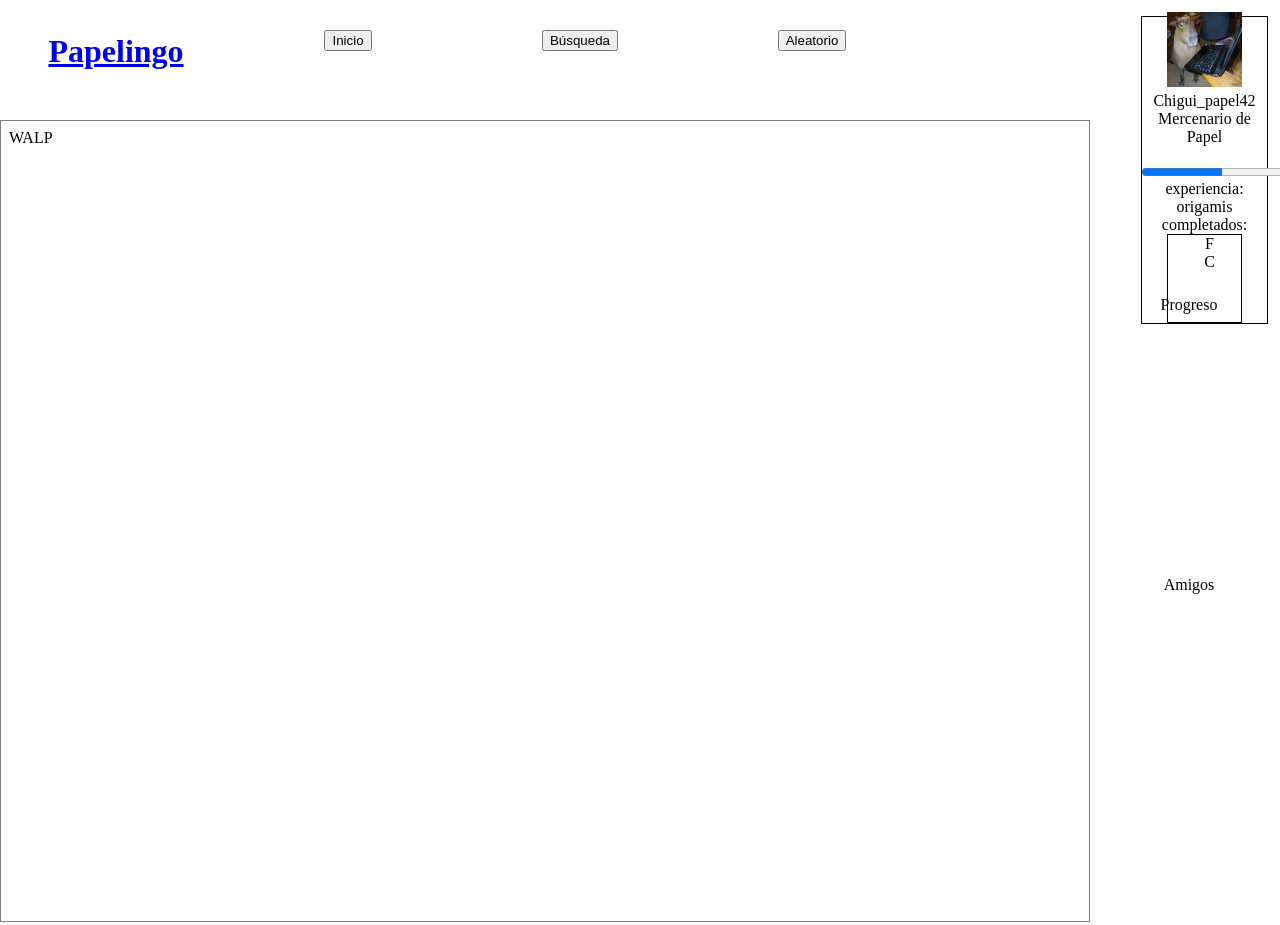
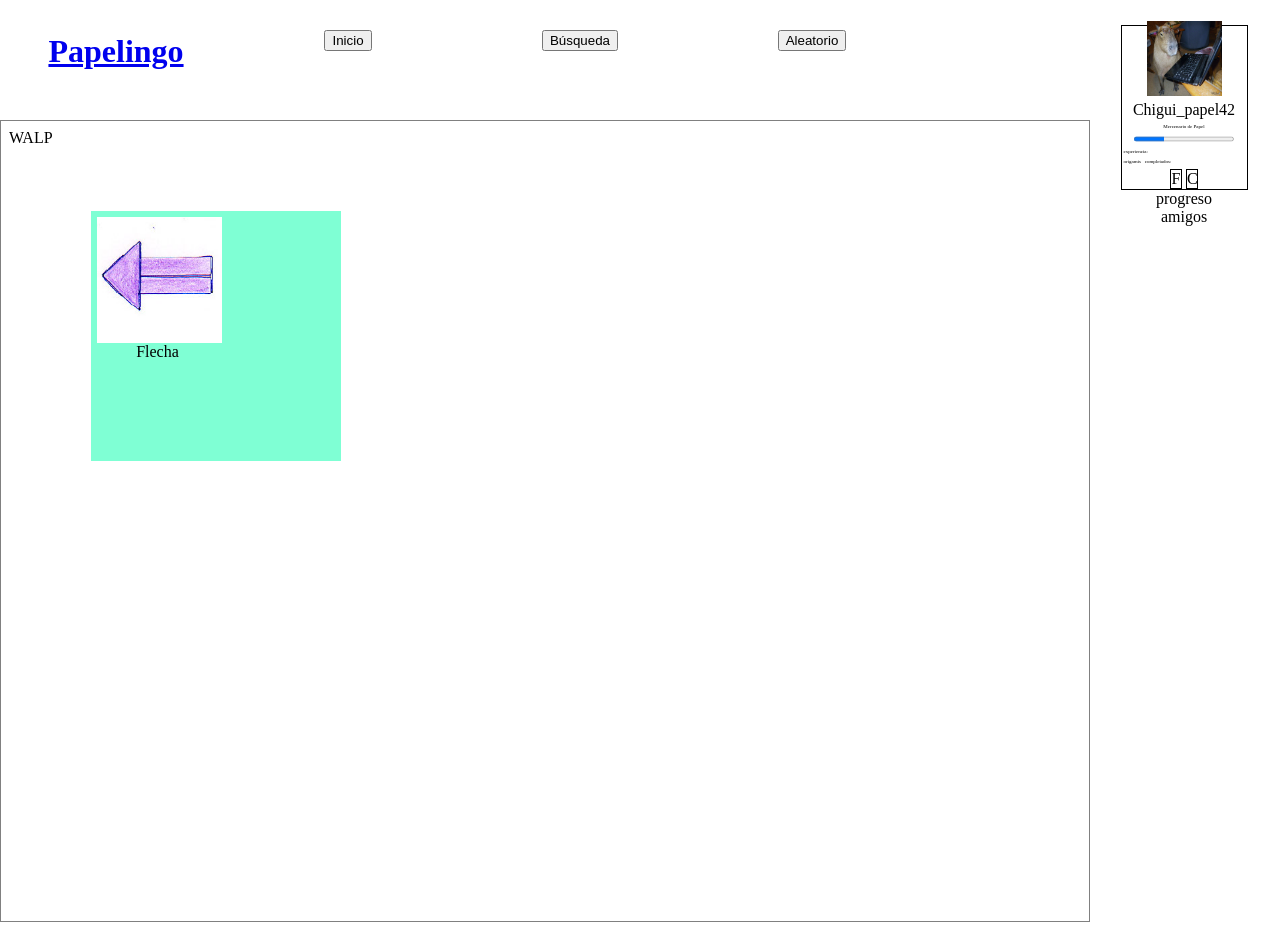
Before and after one commit to LuisMiranda132/interfaces, a plain HTML site: page index.html in a window 1280 px wide. Drawn offline with Linux system fonts and the light colour scheme.

Commit message:
arreglado menu inicial

```diff
--- a/index.html
+++ b/index.html
@@ -25,9 +25,10 @@
       }
 
       #nav ul {
-      padding:0px 0px 0px 10px;
-      height:33%;
-      width:50%;
+      padding-left:0px;
+      height:100%;
+      width:100%;
+      margin: 25 0 0 0;
       }
 
       #user {
@@ -103,6 +104,16 @@
       position:relative;
       top:75%;
       }
+
+      p.ocho {
+      font-size:5px;
+      }
+
+      progress[value]{
+      width:100px;
+      height:10px;
+      }
+
     </style>
   </head>
   <div id="topgun">
@@ -137,29 +148,30 @@
         <div id="user">
           <img src="usr.jpg" height="75" width="75">
           Chigui_papel42<br>
-          Mercenario de Papel<br>
-          <br>
-          <progress value="50" max="100"></progress><br>
-          experiencia:<br>
-          origamis completados:<br>
-          <div>
-            <ul style="list-style:none;display:block;border:1px solid black">
-              <li style="position:relative;left:0;">
-                F
-              </li>
-              <li style="position:relative;right:0;">
-                C
-              </li>
-            </ul>
+          <p class="ocho">Mercenario de Papel</p>
+          <progress value="30" max="100"></progress><br>
+          <p class="ocho" style="padding-left:2px;text-align:left;">experiencia:</p>
+          <p class="ocho" style="padding-left:2px;text-align:left;">origamis &nbsp; completados:</p>
+          <div style="right:0;display:inline-block;width:10px;border:1px solid black;">
+            F
+          </div>
+          <div style="left:0;display:inline-block;width:10px;border:1px solid black;">
+            C
           </div>
         </div>
+        <div id="progreso" style="margin-top">
+          progreso
+        </div>
+        <div id="amigos">
+          amigos
+        </div>
       </ul>
-      <ul>
-        Progreso
-      </ul>
-      <ul>
-        Amigos
-      </ul>
+      <!-- <ul> -->
+      <!--   Progreso -->
+      <!-- </ul> -->
+      <!-- <ul> -->
+      <!--   Amigos -->
+      <!-- </ul> -->
     </div>
   </center>
 </html>
--- a/walp.html
+++ b/walp.html
@@ -4,6 +4,14 @@
     <title>Welp</title>
 
   </head>
-
+  <div width="250" height="250" angle="0" state="desktopView" style="visibility: visible; left: 90px; top: 90px; min-width: 250px; min-height: 250px; position: absolute; z-index: auto;background: aquamarine;">
+    <div style="position:relative">
+      <img src="arrow1.jpg" style="width:50%;padding:2.5% 0 0 2.5%;">
+    </div>
+    <div style="text-align:center;position:relative;display:inline-block;width:50%;">
+      <p style="text-align:right;position:relative;display:inline-block;width:43%;padding-right:2.5%;
+height: 99px;top: 0;right: 0;margin: 0 0 0 0;">Flecha</p>
+    </div>
+  </div>
   WALP
 </html>
```
Also changed, not shown: arrow1.jpg (added).
